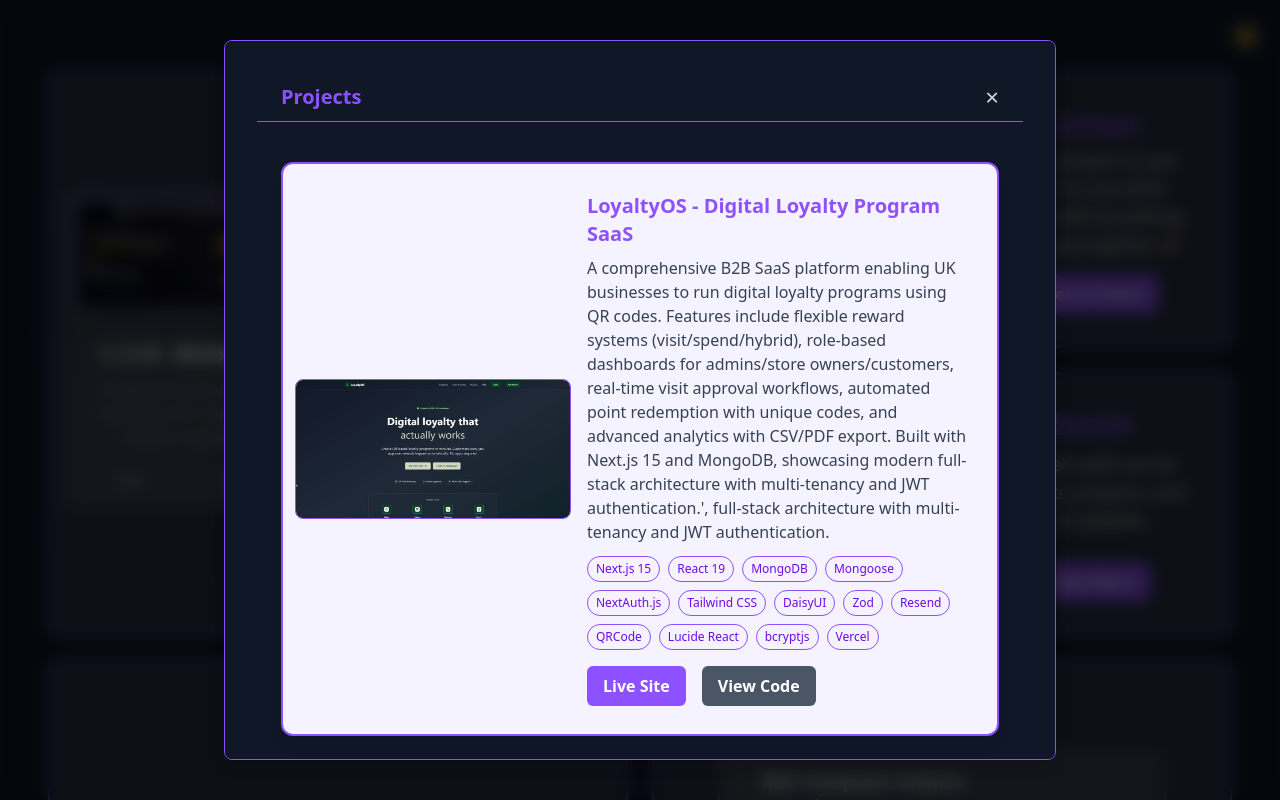
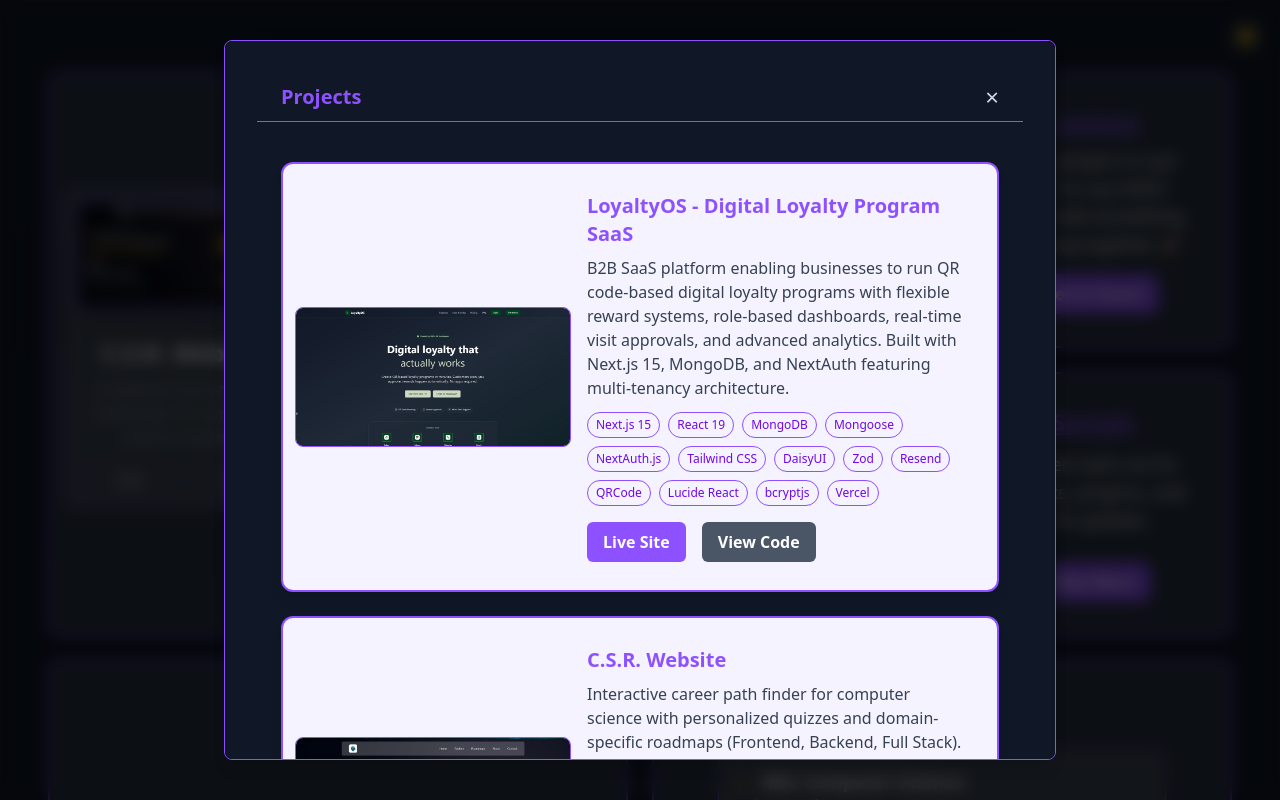
Before and after one commit to yuvrajsharma97/portfolio, a React (Vite) app: page / in a window 1280 px wide. Both pictures are taken after a click on the button "More Projects". Shown: the top 800 px of the page. Built offline with nearby package versions, Linux system fonts and the light colour scheme; grey boxes are pictures that could not be loaded.

Commit message:
theme changes

```diff
--- a/src/App.jsx
+++ b/src/App.jsx
@@ -7,11 +7,8 @@ import "aos/dist/aos.css";
 import { ToastContainer } from "react-toastify";
 import "react-toastify/dist/ReactToastify.css";
 
+
 const App = () => {
-  useEffect(() => {
-    AOS.init({ duration: 800, easing: "ease-in-out", once: true });
-  }, []);
-
   return (
     <ThemeProvider>
       <AppContent />
@@ -23,6 +20,11 @@ const AppContent = () => {
   const { isDarkMode } = useTheme();
 
   const resumeLink = "/assets/documents/resume_yuvraj_sharma.pdf";
+
+  // Initialize AOS on mount
+  useEffect(() => {
+    AOS.init({ duration: 800, easing: "ease-in-out", once: true });
+  }, [isDarkMode]);
 
   return (
     <div
--- a/src/sections/Projects.jsx
+++ b/src/sections/Projects.jsx
@@ -74,7 +74,7 @@ const Projects = () => {
       image: "/assets/images/loyaltyos.jpg",
       title: "LoyaltyOS - Digital Loyalty Program SaaS",
       description:
-        "A comprehensive B2B SaaS platform enabling UK businesses to run digital loyalty programs using QR codes. Features include flexible reward systems (visit/spend/hybrid), role-based dashboards for admins/store owners/customers, real-time visit approval workflows, automated point redemption with unique codes, and advanced analytics with CSV/PDF export. Built with Next.js 15 and MongoDB, showcasing modern full-stack architecture with multi-tenancy and JWT authentication.', full-stack architecture with multi-tenancy and JWT authentication.",
+        "B2B SaaS platform enabling businesses to run QR code-based digital loyalty programs with flexible reward systems, role-based dashboards, real-time visit approvals, and advanced analytics. Built with Next.js 15, MongoDB, and NextAuth featuring multi-tenancy architecture.",
       titleLink: "https://loyalty-saas-two.vercel.app",
       link: "https://github.com/yuvrajsharma97/loyalty-saas",
       stack: [
@@ -97,7 +97,7 @@ const Projects = () => {
       image: "/assets/images/csrImage.jpg",
       title: "C.S.R. Website",
       description:
-        "An interactive web application designed to help users discover their ideal computer science career path through a detailed personalized quiz. Features domain-specific roadmaps (Frontend, Backend, Full Stack) with curated free learning resources, confetti animations for quiz completion, and a contact form with EmailJS integration. Built with Next.js and styled using Tailwind CSS and DaisyUI for a modern, responsive experience.",
+        "Interactive career path finder for computer science with personalized quizzes and domain-specific roadmaps (Frontend, Backend, Full Stack). Features curated learning resources, confetti animations, and EmailJS contact form.",
       titleLink: "https://computer-science-roadmaps.vercel.app/",
       link: "https://github.com/yuvrajsharma97/Computer-Science-Roadmaps",
       stack: [
@@ -119,9 +119,9 @@ const Projects = () => {
       image: "/assets/images/getfit.jpg",
       title: "GetFit",
       description:
-        "A full-stack fitness tracking platform featuring personalized onboarding, 1000+ exercise library with ExerciseDB API integration, live workout session tracking with real-time progress monitoring, customizable workout routines, and comprehensive health metrics dashboard tracking steps, calories, water intake, and sleep. Built with React and Firebase showcasing modern state management with Context API and real-time Firestore database synchronization.",
-      titleLink: "https://workouttrack.vercel.app/",
-      link: "https://github.com/yuvrajsharma97/workouttrack",
+        "Full-stack fitness tracker with 1000+ exercise library via ExerciseDB API, live workout sessions, customizable routines, and health metrics dashboard. Built with React, Firebase, and Context API featuring real-time Firestore synchronization.",
+      titleLink: "https://getfit-wheat.vercel.app",
+      link: "https://github.com/yuvrajsharma97/getfit",
       stack: [
         "React.js",
         "Firebase",
@@ -141,9 +141,9 @@ const Projects = () => {
       image: "/assets/images/pomodoroImage.jpg",
       title: "Pomodoro Timer",
       description:
-        "A productivity tool that uses the Pomodoro Technique to help users manage their time effectively.",
-      titleLink: "https://pomodoro-timer.vercel.app/",
-      link: "https://github.com/yuvrajsharma97/pomodoro-timer",
+        "Productivity tool using the Pomodoro Technique for effective time management with customizable work/break intervals. Built with React and Tailwind CSS.",
+      titleLink: "https://pomodoro-next-js-chi.vercel.app",
+      link: "https://github.com/yuvrajsharma97/pomodoro-NextJS",
       stack: ["React", "Tailwind CSS"],
     },
   ];
```
Also changed, not shown: .claude/settings.local.json, public/assets/images/getfit.jpg.
